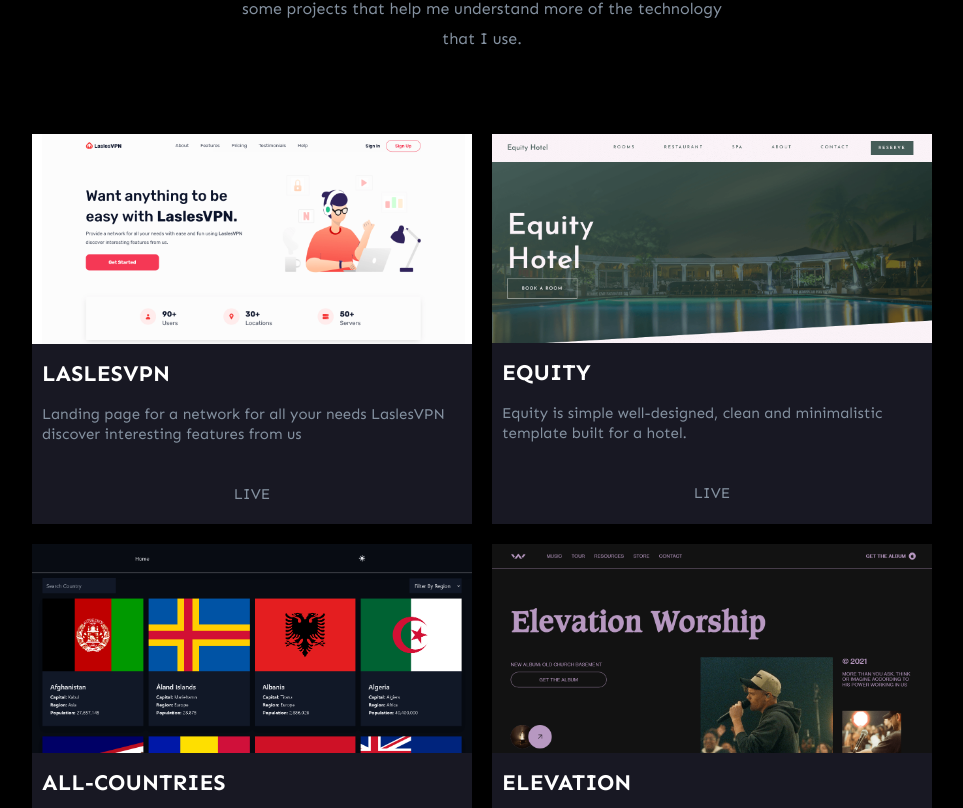
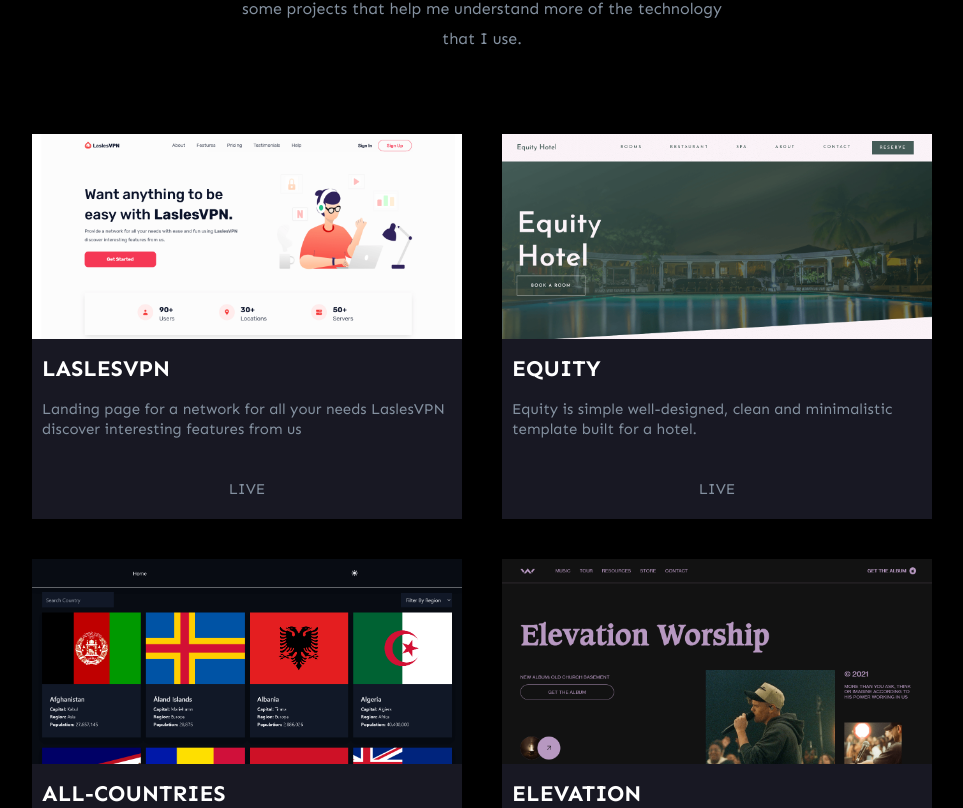
Before and after one commit to olakunle-exxdee/portfolio1.1, a React (Create React App) app: page / in a window 1280 px wide. Shown: the part 1192-2000 px from the top of the page, without its empty margins (158-1121 px from the left). Built offline with nearby package versions, Linux system fonts and the light colour scheme.

Commit message:
added gap to the project section

```diff
--- a/src/components/projects/Projects.scss
+++ b/src/components/projects/Projects.scss
@@ -6,7 +6,13 @@
   gap: 2rem;
    @media only screen and (min-width: 400px) {
      grid-template-columns: repeat(auto-fit, minmax(300px, 1fr));
+
    }
+
+    @media only screen and (min-width: 700px) {
+
+      gap: 4rem;
+    }
 
 
 }
```
Also changed, not shown: 1 other file (tests, documents, lock files or other folders).
